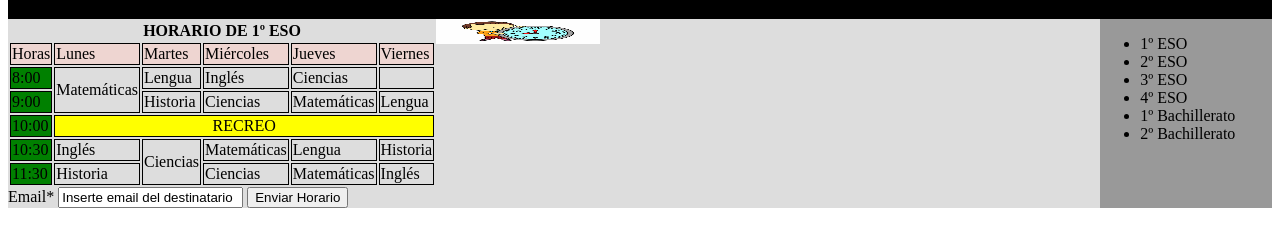
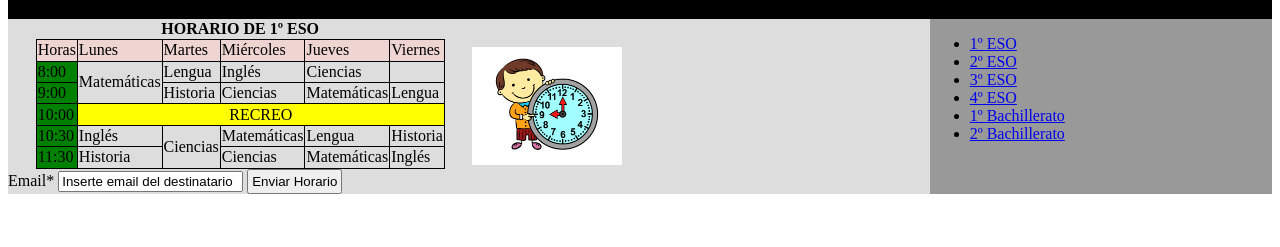
Before and after one commit to l3xfrant3s/Cosas-que-hago-en-VS-Code, a plain HTML site: page LND/Examen HTML y CSS/horario.html in a window 1280 px wide. Shown: the part 69-316 px from the top of the page. Drawn offline with Linux system fonts and the light colour scheme.

Commit message:
1 de Diciembre

```diff
--- a/LND/Examen HTML y CSS/horario.css
+++ b/LND/Examen HTML y CSS/horario.css
@@ -3,6 +3,7 @@
     flex-direction:column;
     background-color: #dddddd;
 }
+
 .contenido{
     display: flex;
 }
@@ -33,11 +34,20 @@
     flex-direction: row;
 }
 
+.imagen{
+    margin-left: 3%;
+    margin-top: 3%;
+}
+
+table{
+    border-collapse: collapse;
+    margin-left: 3%;
+}
+
 td{
     border-style: solid;
     border-color: black;
     border-width: 1px;
-    margin: 0;
 }
 
 .dias{
@@ -52,3 +62,7 @@ td{
     background-color: #ffff00;
 
 }
+
+.boton{
+    padding: 3px 3px 3px 3px;
+}
--- a/LND/Examen HTML y CSS/horario.html
+++ b/LND/Examen HTML y CSS/horario.html
@@ -61,28 +61,30 @@
                                 <td>Inglés</td>
                             </tr>
                         </table>
-                        <img src="horas.png" alt="Niño con reloj" height="15%" width="15%" usemap="niñoreloj">
-                        <map name="niñoreloj">
-                            <area shape="circle" coords="202, 147, 95" href="https://www3.gobiernodecanarias.org/medusa/edublog/ieselrincon/">
-                            <area shape="circle" coords="" href="https://www3.gobiernodecanarias.org/medusa/edublog/ieselrincon/contacto-y-localizacion/">
-                        </map>
+                        <div class="imagen">
+                            <img src="horas.png" alt="Niño con reloj" height="118px" width="150px" usemap="#ninoreloj">
+                            <map name="ninoreloj">
+                                <area shape="circle" coords="50, 37, 24" href="https://www3.gobiernodecanarias.org/medusa/edublog/ieselrincon/" target="_blank">
+                                <area shape="circle" coords="90, 66, 35" href="https://www3.gobiernodecanarias.org/medusa/edublog/ieselrincon/contacto-y-localizacion/" target="_blank">
+                            </map>
+                        </div>
                     </div>
                     <div class="email">
                         <form>
                             <label for:"Email">Email*</label>
                             <input type="email" id="Email" value="Inserte email del destinatario">
-                            <input type="button" value="Enviar Horario">
+                            <input type="button" value="Enviar Horario" class="boton">
                         </form>
                     </div>
                 </div>
                 <div class="cursos">
                     <ul>
-                        <li>1º ESO</li>
-                        <li>2º ESO</li>
-                        <li>3º ESO</li>
-                        <li>4º ESO</li>
-                        <li>1º Bachillerato</li>
-                        <li>2º Bachillerato</li>
+                        <li><a href="Tecnologia_digitalizacion_ESO.pdf" target="_blank">1º ESO</a></li>
+                        <li><a href="Tecnologia_digitalizacion_ESO.pdf" target="_blank">2º ESO</a></li>
+                        <li><a href="Tecnologia_digitalizacion_ESO.pdf" target="_blank">3º ESO</a></li>
+                        <li><a href="Tecnologia_ESO.pdf" target="_blank">4º ESO</a></li>
+                        <li><a href="Informatica_y_Digitalizacion_I_y_II_BACH.pdf" target="_blank">1º Bachillerato</a></li>
+                        <li><a href="Informatica_y_Digitalizacion_I_y_II_BACH.pdf" target="_blank">2º Bachillerato</a></li>
                     </ul>
                 </div>
             </div>
```
Also changed, not shown: 4 other files.
